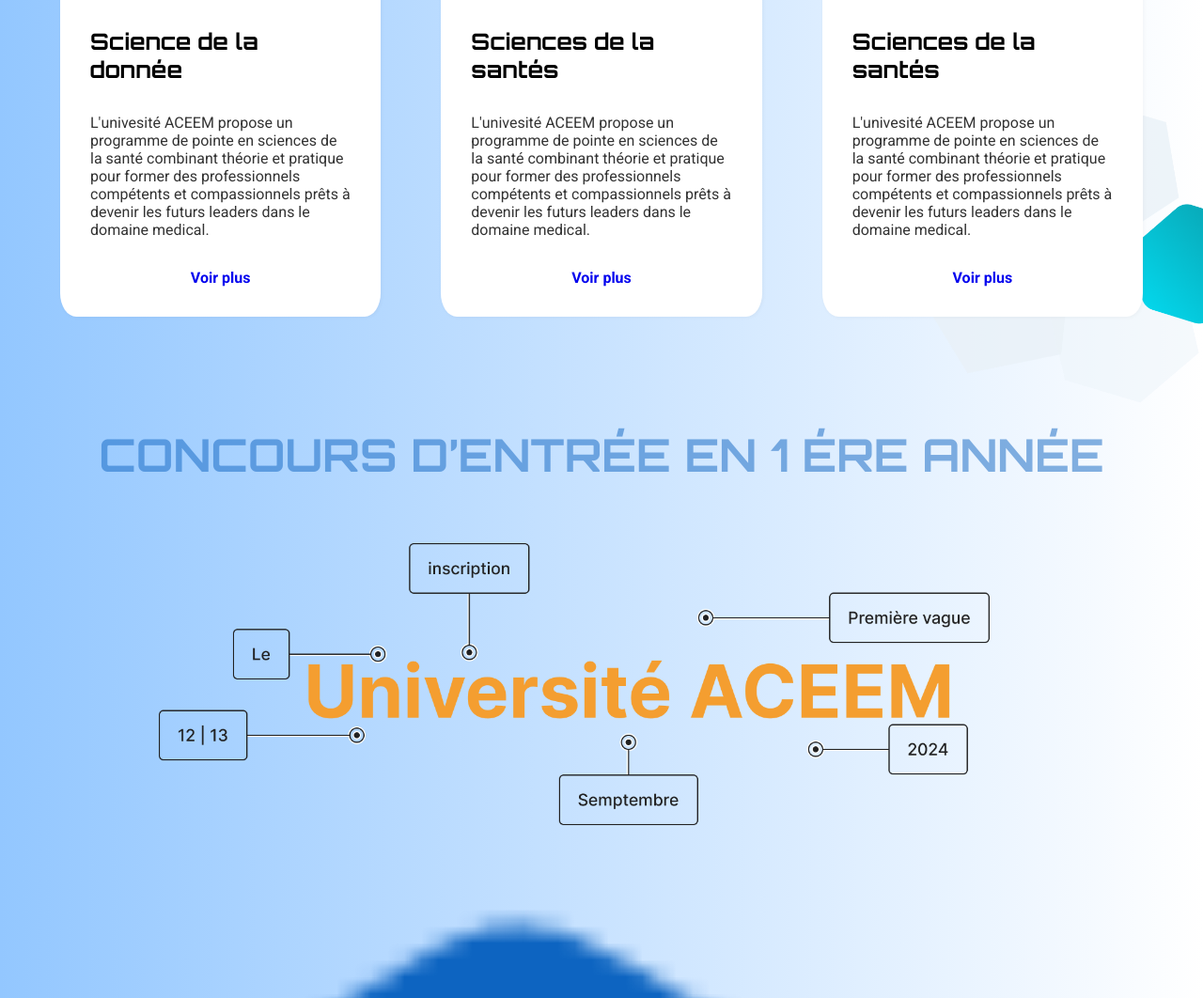
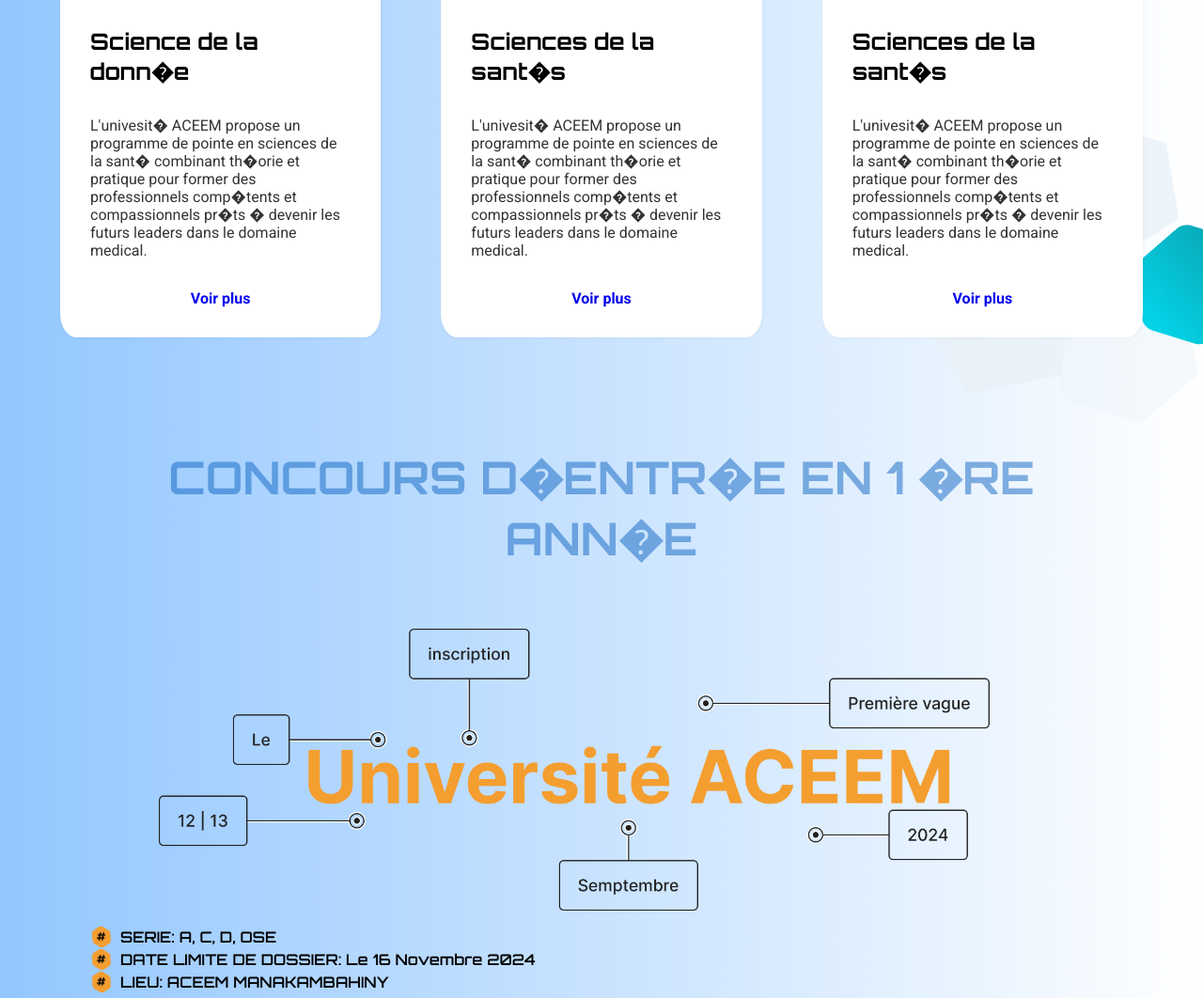
Before and after one commit to andrybrondone/landing, a plain HTML site: page index.html in a window 1280 px wide. Shown: the part 871-1933 px from the top of the page at 94% size. Drawn offline with Linux system fonts and the light colour scheme.

Commit message:
team blade

```diff
--- a/index.html
+++ b/index.html
@@ -14,10 +14,12 @@
   <link href="https://fonts.googleapis.com/css2?family=Orbitron:wght@400..900&display=swap" rel="stylesheet">
   <link rel="stylesheet" href="https://cdnjs.cloudflare.com/ajax/libs/font-awesome/6.0.0-beta3/css/all.min.css">
   <link rel="stylesheet" href="css/styles.css">
+  <link rel="stylesheet" href="css/home.css">
+  <link rel="stylesheet" href="css/concours.css">
 </head>
 
 <body>
-  <!-- Écran de chargement -->
+<!-- �cran de chargement -->
 <div id="loading-screen">
   <div style="display: flex; gap: 10px; align-items: center;">
     <div class="spinner"></div>
@@ -26,12 +28,12 @@
     </div>
   </div>
 </div>
-  <!-- Fin écran de chargement -->
+<!-- Fin �cran de chargement -->
 <header class="default">
   <div class="logo">
     <img src="/images/aceem.png" alt="logo" class="img-logo">
     <div class="logo-desc">
-        <h1>Université</h1>
+      <h1>Universit�</h1>
       <span>ACEEM</span>
     </div>
   </div>
@@ -53,7 +55,7 @@
       <h1>Donnez-vous toutes</h1>
       <h1 class="gradient-text">les chances</h1>
     </div>
-      <p>Dignité - Créativité - Qualité</p>
+    <p>Dignit� - Cr�ativit� - Qualit�</p>
     <div class="button-wrapper">
       <a href="#" class="btn btn-secondary">En savoir plus</a>
     </div>
@@ -65,30 +67,30 @@
   <div class="card-section">
     <div class="card fade-in">
       <img src="/images/Group 29(2).png" alt="image">
-        <h1>Science de la donnée</h1>
+      <h1>Science de la donn�e</h1>
       <p>
-          L'univesité ACEEM propose un programme de pointe en sciences de la santé combinant théorie et pratique pour
-          former des professionnels compétents et compassionnels prêts à devenir les futurs leaders dans le domaine
+        L'univesit� ACEEM propose un programme de pointe en sciences de la sant� combinant th�orie et pratique pour
+        former des professionnels comp�tents et compassionnels pr�ts � devenir les futurs leaders dans le domaine
         medical.
       </p>
       <a href="#">Voir plus</a>
     </div>
     <div class="card fade-in">
       <img src="/images/Group 30(6).png" alt="image">
-        <h1>Sciences de la santés</h1>
+      <h1>Sciences de la sant�s</h1>
       <p>
-          L'univesité ACEEM propose un programme de pointe en sciences de la santé combinant théorie et pratique pour
-          former des professionnels compétents et compassionnels prêts à devenir les futurs leaders dans le domaine
+        L'univesit� ACEEM propose un programme de pointe en sciences de la sant� combinant th�orie et pratique pour
+        former des professionnels comp�tents et compassionnels pr�ts � devenir les futurs leaders dans le domaine
         medical.
       </p>
       <a href="#">Voir plus</a>
     </div>
     <div class="card fade-in">
       <img src="/images/Group 31(2).png" alt="image">
-        <h1>Sciences de la santés</h1>
+      <h1>Sciences de la sant�s</h1>
       <p>
-          L'univesité ACEEM propose un programme de pointe en sciences de la santé combinant théorie et pratique pour
-          former des professionnels compétents et compassionnels prêts à devenir les futurs leaders dans le domaine
+        L'univesit� ACEEM propose un programme de pointe en sciences de la sant� combinant th�orie et pratique pour
+        former des professionnels comp�tents et compassionnels pr�ts � devenir les futurs leaders dans le domaine
         medical.
       </p>
       <a href="#">Voir plus</a>
@@ -98,18 +100,40 @@
 <!-- Fin Mention -->
 <!-- Concours -->
 <section class="concours-section">
-    <section>
-      <h1 class="title">CONCOURS D’ENTRÉE EN 1 ÉRE ANNÉE</h1>
+  <h1 class="title">CONCOURS D�ENTR�E EN 1 �RE ANN�E</h1>
   <main class="bg"></main>
   <div class="critere-wrapper">
-        <div>
+    <div class="critere">
+      <img src="/images/Group 18.png" alt="">
+      <p>SERIE: A, C, D, OSE</p>
+    </div>
+    <div class="critere">
+      <img src="/images/Group 18.png" alt="">
+      <p>DATE LIMITE DE DOSSIER: Le 16 Novembre 2024</p>
+    </div>
+    <div class="critere">
+      <img src="/images/Group 18.png" alt="">
+      <p>LIEU: ACEEM MANAKAMBAHINY</p>
+    </div>
+  </div>
+</section>
+<!-- Fin Concours -->
+<!-- Actualit� -->
+<section>
+  <section class="actu-section">
+    <h1 class="title" style="margin-top: 4rem;">ACTUALIT�S</h1>
+    <div class="actu-wrapper">
+      <h1>15 �me ANNIVERSAIRE</h1>
+    </div>
+    <div class="flex-between reverse">
+      <div class="container-flex">
         <div class="flex">
           <img src="./images/puce.png" alt="" class="puce">
           <p>Joie</p>
         </div>
         <div class="flex">
           <img src="./images/puce.png" alt="" class="puce">
-            <p>Émotion</p>
+          <p>�motion</p>
         </div>
         <div class="flex">
           <img src="./images/puce.png" alt="" class="puce">
@@ -123,12 +147,12 @@
   </section>
   <section class="flex-between reverse" style="align-items: center;">
     <img src="./images/etudiant.png" alt="" class="etudiant">
-      <h1 class="desc">Créez beaucoup de souvenirs, <br>
+    <h1 class="desc">Cr�ez beaucoup de souvenirs, <br>
       <span class="">avec</span> vos amis
     </h1>
   </section>
 </section>
-  <!-- Fin Actualité -->
+<!-- Fin Actualit� -->
 <!-- Partenariat -->
 <section class="part-section">
   <h1 class="title">PARTENARIAT</h1>
```
Also changed, not shown: css/styles.css (line endings or trailing spaces). Lines whose indentation alone changed are shown as unchanged.
